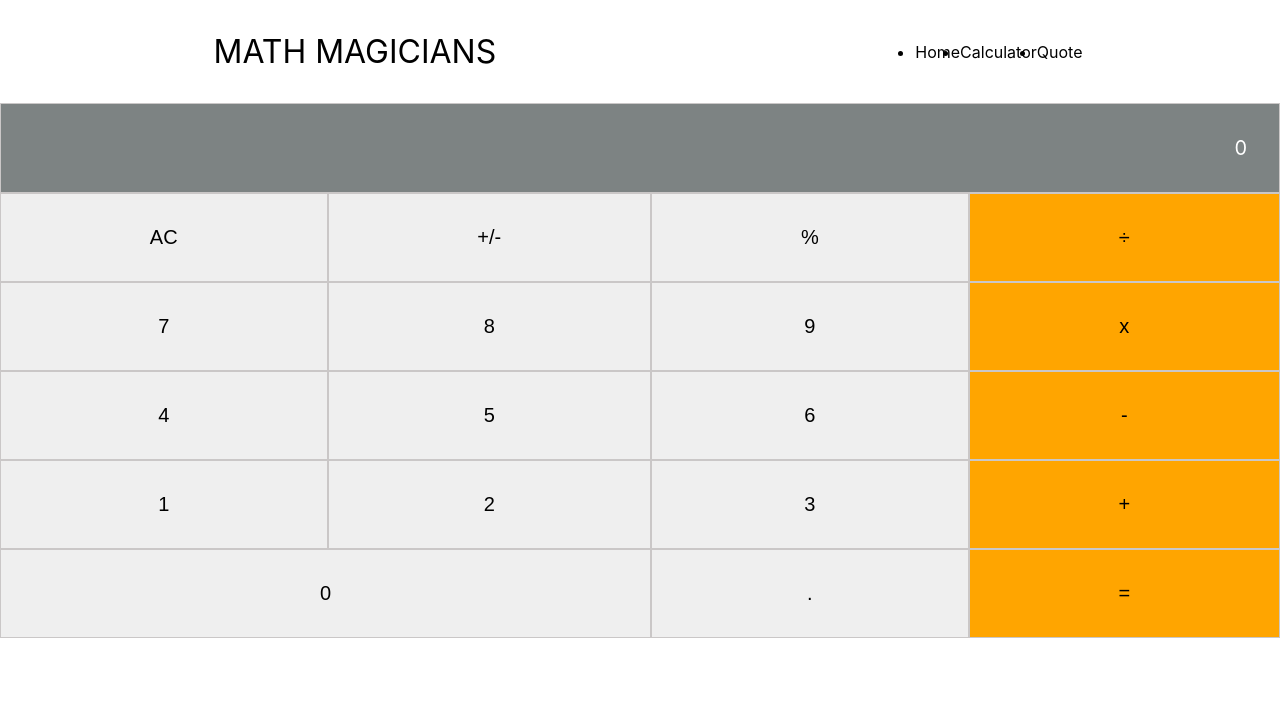
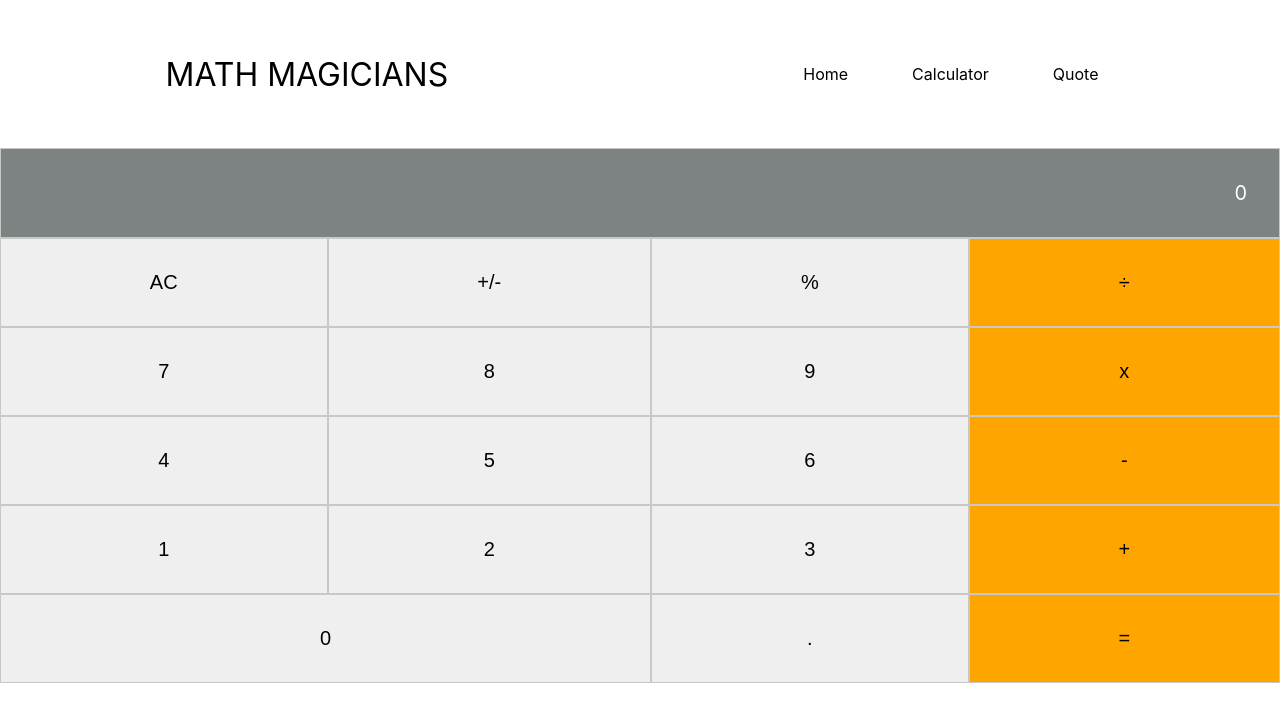
Before and after one commit to billionsjoel/math-magicians, a React (Create React App) app: page /home in a window 1280 px wide. Shown: the top 722 px of the page. Built offline with nearby package versions, Linux system fonts and the light colour scheme.

Commit message:
Style menu ul li

```diff
--- a/src/components/navBar.css
+++ b/src/components/navBar.css
@@ -17,3 +17,8 @@
 	justify-content: center;
 	align-items: center;
 }
+
+.menu-items ul > li {
+	list-style: none;
+	padding: 2rem;
+}
```
